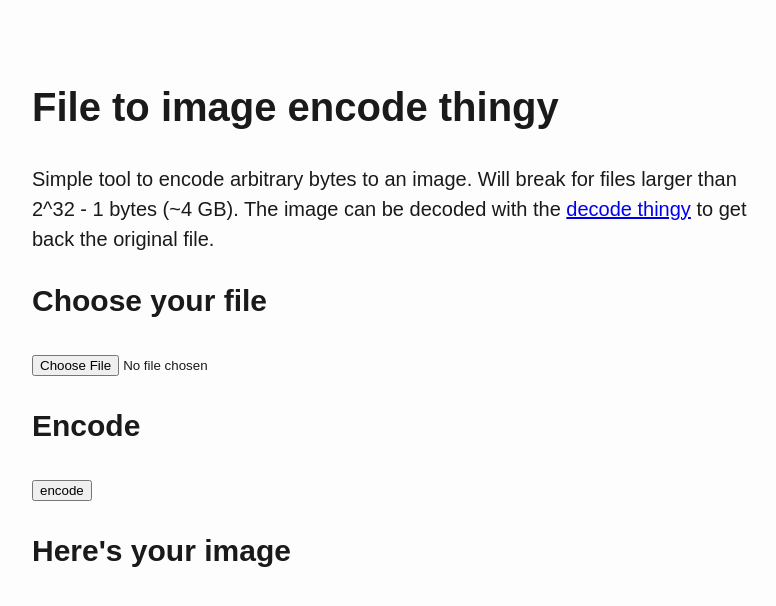
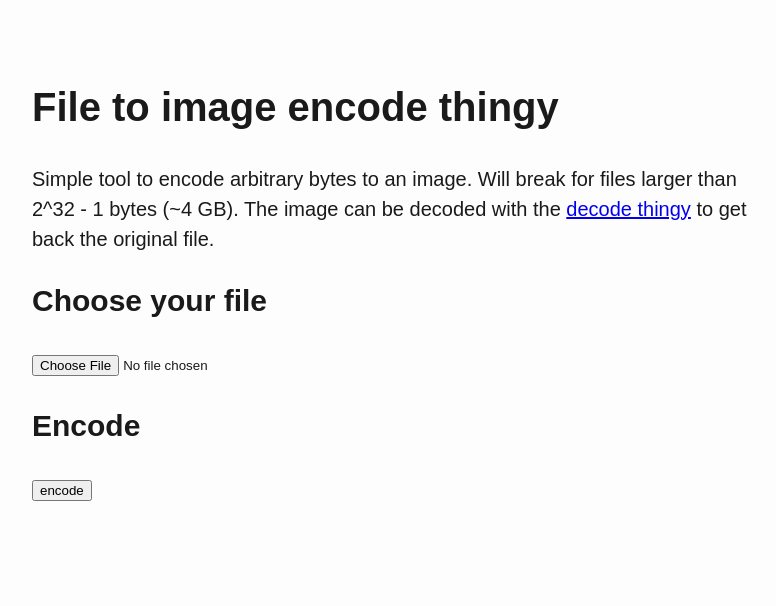
Before and after one commit to cxfredeper/image-encode, a plain HTML site: page index.html in a window 1280 px wide. Shown: the whole page, without its empty margins (248-1024 px from the left). Drawn offline with Linux system fonts and the light colour scheme.

Commit message:
make output header appear later

```diff
--- a/index.html
+++ b/index.html
@@ -46,7 +46,7 @@
 <h2>Encode</h2>
 <input type="button" value="encode" onclick="generateImage();" />
 
-<h2>Here's your image</h2>
+<h2 id="out-header" style="display: none;">Here's your image</h2>
 <img id="out"></img>
 </body>
 </html>
--- a/index.js
+++ b/index.js
@@ -16,6 +16,8 @@ async function generateImage() {
 
 
 function setImage(data) {
+	document.getElementById("out-header").style.display = "inherit";
+
 	let out = document.getElementById("out");
 	out.src = URL.createObjectURL(new Blob([data]));
 }
@@ -44,12 +46,7 @@ function encodeImage(payload) {
 	const headerLength = 4;
 	let paddingLength = (width * width) * 4 - headerLength - payload.length;
 
-	console.debug(`header: ${headerLength}`);
-	console.debug(`payload: ${payload.length}`);
-	console.debug(`padding: ${paddingLength}`);
-
 	let data = new Uint8ClampedArray(headerLength + payload.length + paddingLength);
-	console.debug(`package: ${data.length + paddingLength}`);
 
 	writeHeader(data, payload);
 	data.set(payload, headerLength)
```
